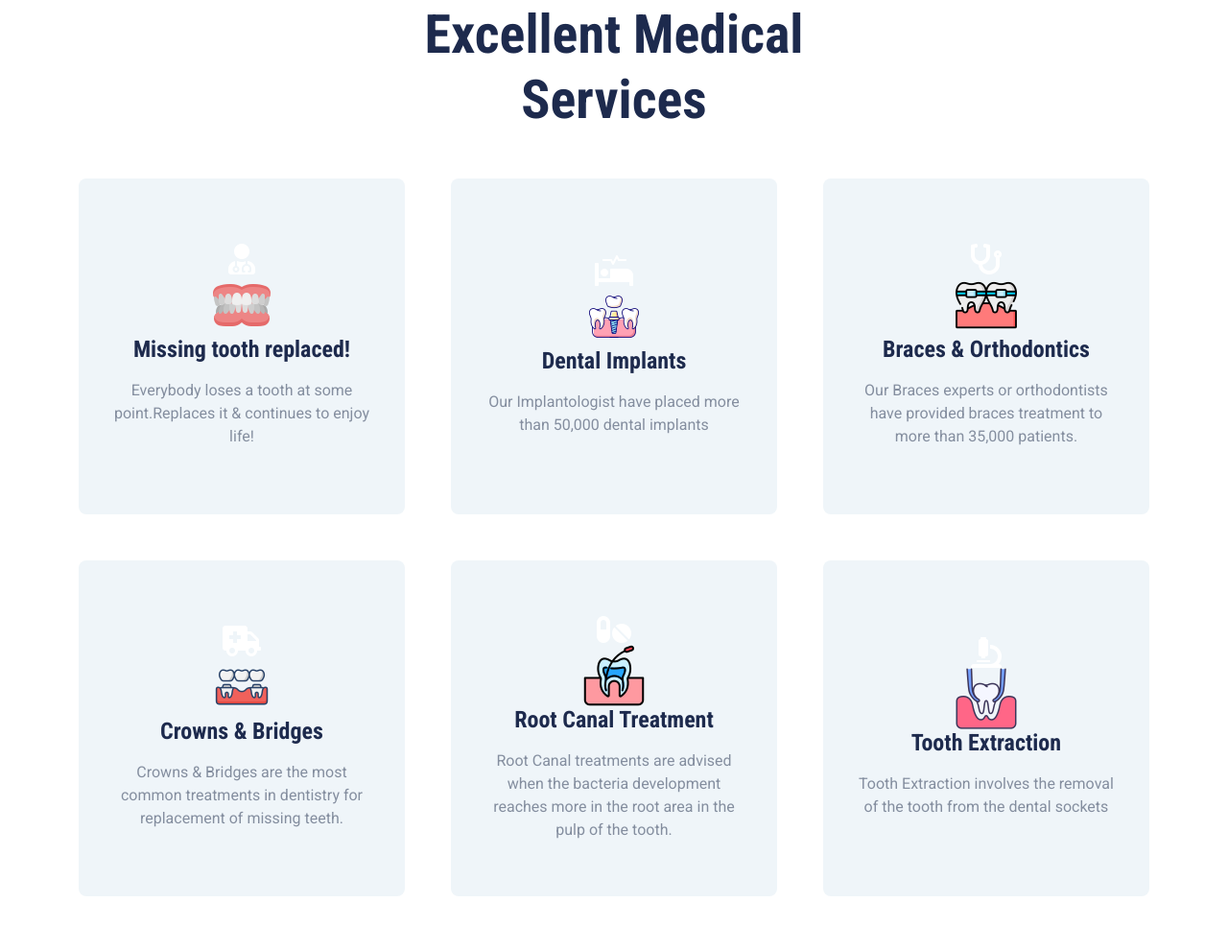
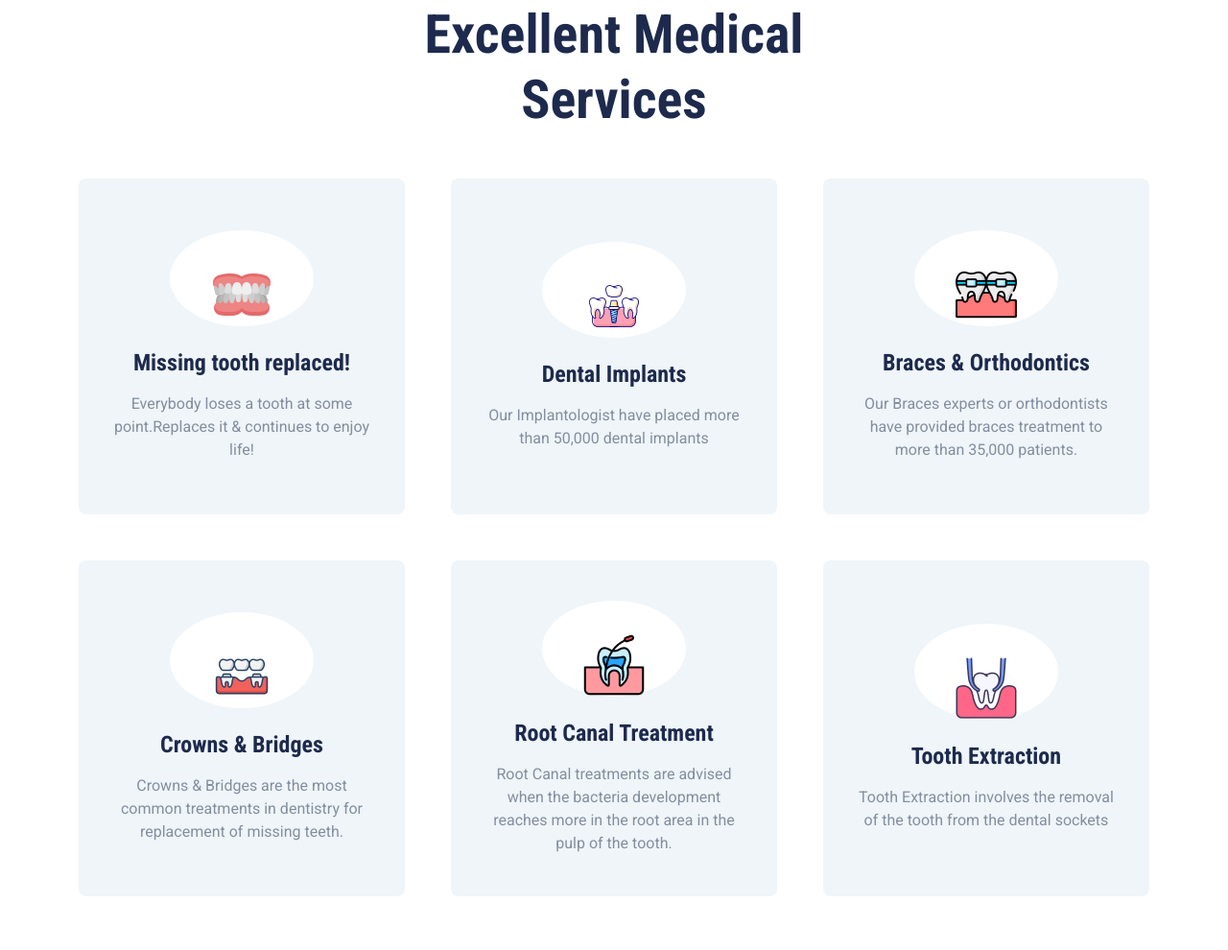
Before and after one commit to khalliwete/DENTACARE-APPOINTMENT-SYSTEM-main, a PHP site: page /index.html in a window 1280 px wide. Shown: the part 1408-2398 px from the top of the page at 96% size. Run offline with PHP 8.4, Linux system fonts and the light colour scheme; some libraries are stand-ins or nearby versions.

Commit message:
try grid

```diff
--- a/css/style.css
+++ b/css/style.css
@@ -109,9 +109,9 @@
 }
 
 .service-item .service-icon {
-    width: 100px;
+    width: 150px;
     height: 100px;
-    display: contents;
+    display: grid;
     align-items: center;
     justify-content: center;
     background: var(--primary);
```
